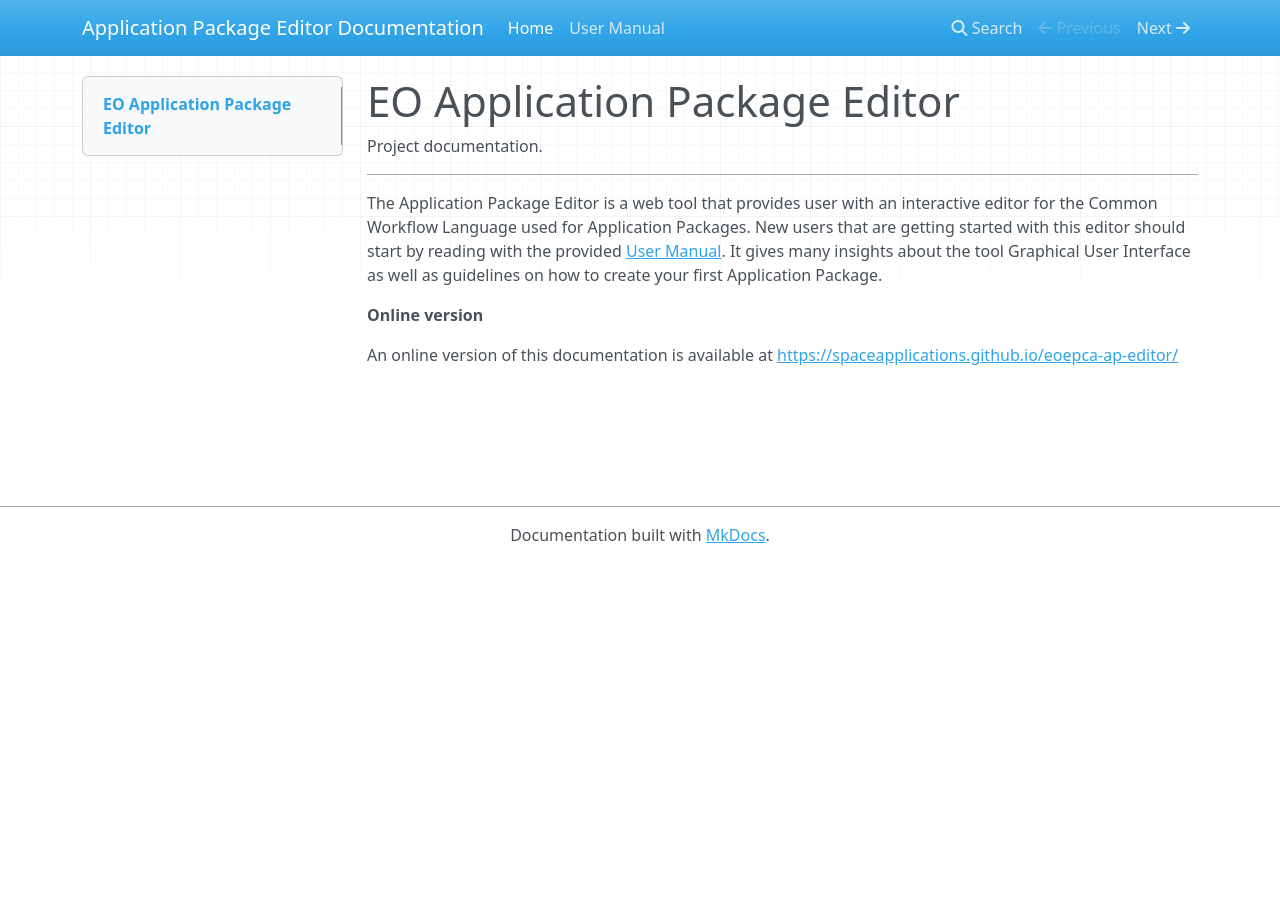
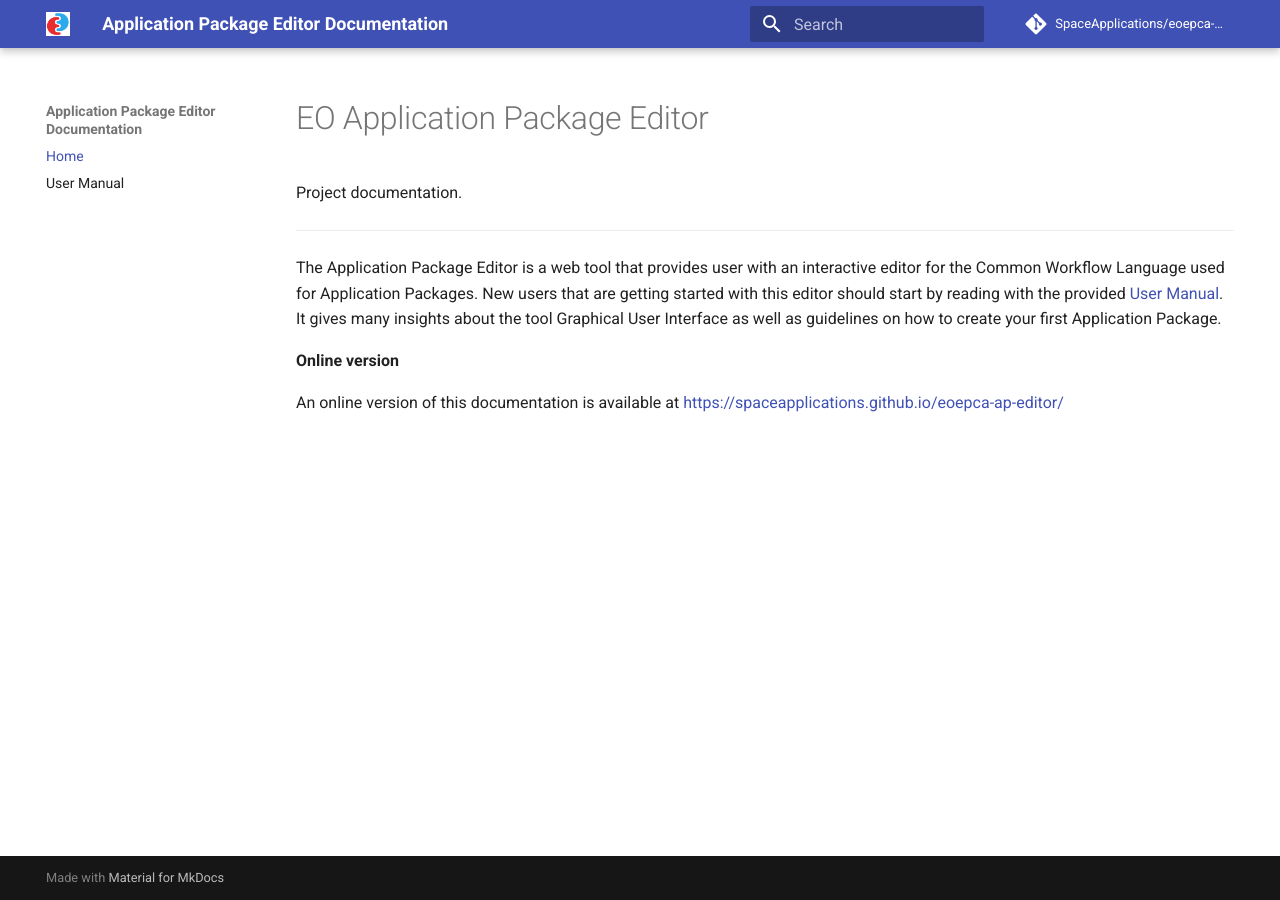
Before and after one commit to EOEPCA/eoepca-ap-editor, an MkDocs documentation site: the page built from docs/source/index.md, in a window 1280 px wide. Built offline with MkDocs 1.6.1 and Material for MkDocs 9.7.7, drawn with Linux system fonts in a browser that asks for light colours; nearby versions of some CDN libraries; comment, search, counter and statistics services are not loaded; the version menu is left out.

Commit message:
Docs update + github actions

```diff
--- a/docs/mkdocs.yml
+++ b/docs/mkdocs.yml
@@ -2,6 +2,8 @@ site_name: Application Package Editor Documentation
 site_url: https://spaceapplications.github.io/eoepca-ap-editor/
 site_dir: public
 docs_dir: source
+repo_name: 'SpaceApplications/eoepca-ap-editor'
+repo_url: 'https://github.com/SpaceApplications/eoepca-ap-editor'
 
 nav:
   - Home: index.md
@@ -10,5 +12,22 @@ nav:
 extra_css:
     - css/extra.css
 
+theme:
+  name: material
+  navigation_depth: 4
+  logo: img/favicon.ico
+  favicon: img/favicon.ico
+  features:
+    - navigation.instant
+    - navigation.tracking
+    - navigation.sections
+    - toc.integrate
+    - navigation.top
+
 markdown_extensions:
     - attr_list
+
+extra:
+  version:
+    provider: mike
+    default: latest
--- a/docs/requirements.txt
+++ b/docs/requirements.txt
@@ -1 +1,2 @@
-mkdocs==1.4.3
+mkdocs-material==9.1.14
+mike==1.1.2
```
Also changed, not shown: docs/README.md (+15 -1 lines), docs/source/user-manual/index.md (+1 -1 lines), docs/source/img/favicon.ico (added), 1 other file.
